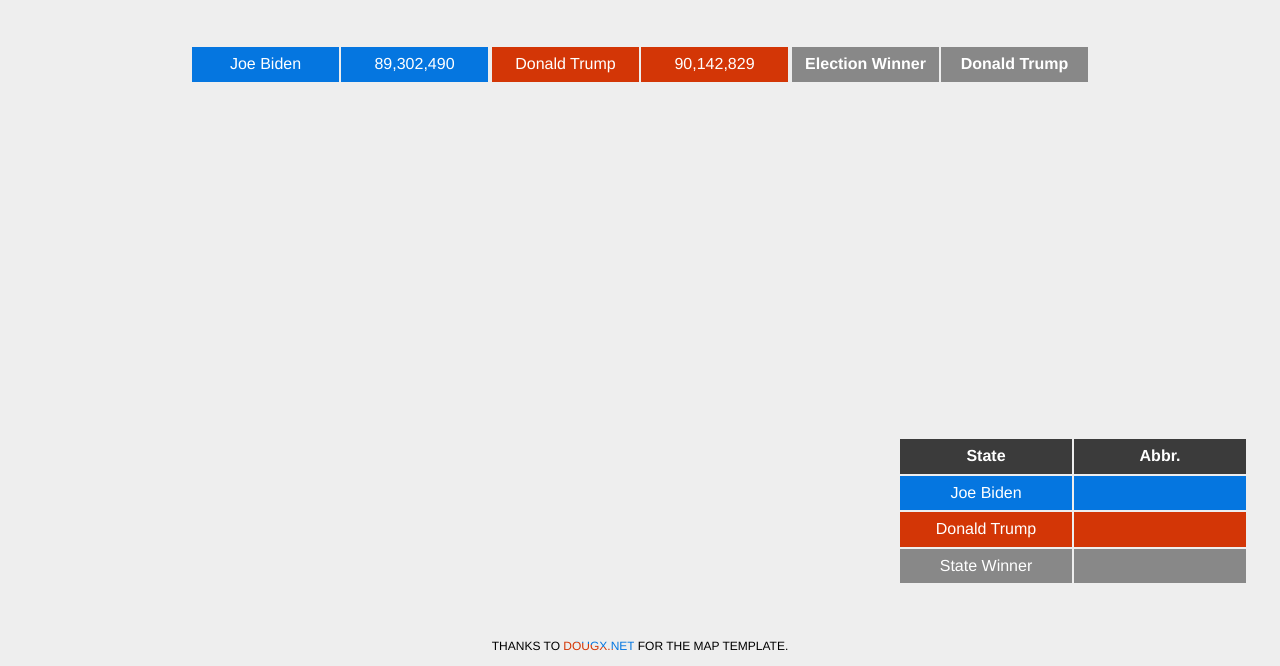
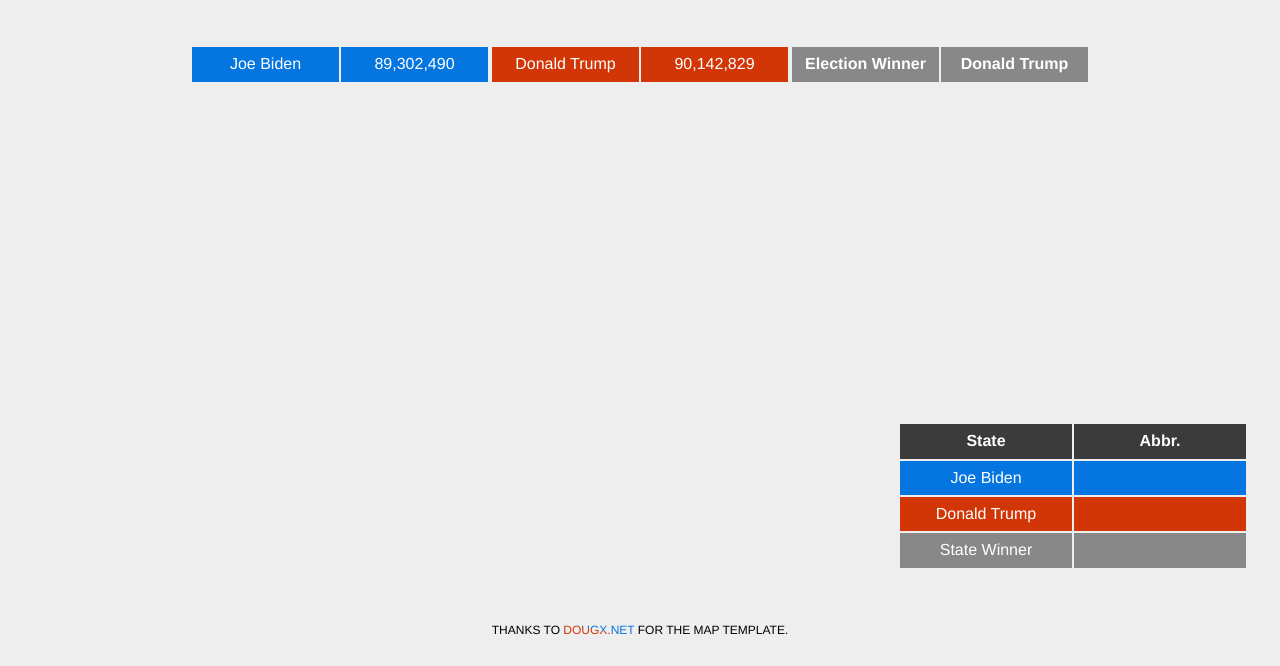
Before and after one commit to ali-shariatii/election-map, a website built with Parcel: page index.html in a window 1280 px wide. Shown: the part 167-833 px from the top of the page. Built offline with nearby package versions, Linux system fonts and the light colour scheme; a script that the page names is missing.

Commit message:
fixed minor css position bug for #stateResults

```diff
--- a/styles/main.css
+++ b/styles/main.css
@@ -118,12 +118,12 @@
 }
 
 .mapContainer {
+    position: relative;
     display: flex;
     flex-flow: column nowrap;
     justify-content: center;
     align-items: center;
     width: 95%;
-
 }
 
 /* Tables 1 & 2 */
@@ -232,18 +232,18 @@
         justify-content: center;
         width: 90vw;
         max-width: 56.25rem;
+        margin-bottom: 2rem;
     }
 
     #stateResults {
         position: absolute;
-        width: 33vw;
-        max-width: 21.875rem;
-        right: 2.5vw;
-        bottom: 2.5vw;
+        width: 21.875rem;
+        right: 0;
+        bottom: 0;
     }
 
     footer {
-        margin-top: 3rem;
+        margin-top: 0.5rem;
     }
 }
 
```
